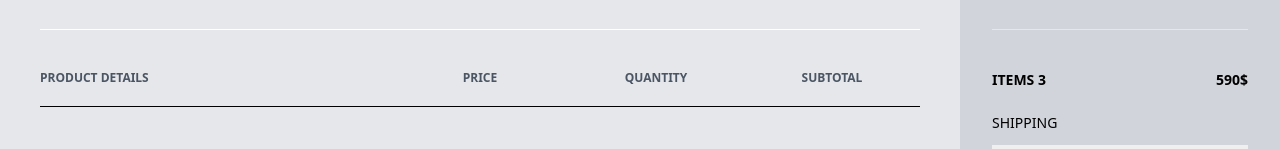
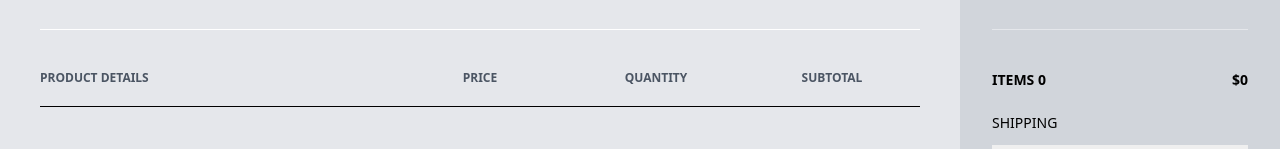
Before and after one commit to Red4lpha/Shopping-Cart-Project, a React (Create React App) app: page /cart in a window 1280 px wide. Shown: the part 191-340 px from the top of the page. Built offline with nearby package versions, Linux system fonts and the light colour scheme.

Commit message:
Added functionality to ITEM count on the Order Summary section Added functionality to total item cost on the Order Summary section

```diff
--- a/src/components/Cart.js
+++ b/src/components/Cart.js
@@ -1,8 +1,20 @@
-import React from 'react'
+import React, { useEffect, useState } from 'react'
+import { NavLink } from 'react-router-dom';
 import CartCard from './CartCard'
+import ShopItems from './ShopItems';
 
 const Cart = (props) => {
     let length = props.cartItems.length;
+    const [totalCost, setTotalCost] = useState(0);
+
+    useEffect(() => {
+        let total = 0;
+        props.cartItems.map(item => {
+            total += ShopItems[item.itemIndex].price * item.quantity;
+            //console.log(total);
+        });
+        setTotalCost(total);
+    },[props.cartItems]);
     return (
         <div className="container mx-auto mt-10">
             <div className="flex shadow-md my-10">
@@ -22,16 +34,16 @@ const Cart = (props) => {
                         <CartCard item={item} index={index} handleRemove={props.handleRemove}
                         handleIncrement={props.handleIncrement} handleDecrement={props.handleDecrement}/>
                     ))}
-                    <a href="#" className="flex font-semibold text-indigo-600 text-sm mt-10">
+                    <NavLink to="/shop" className="flex font-semibold text-indigo-600 text-sm mt-10">
                         <svg className="fill-current mr-2 text-indigo-600 w-4" viewBox="0 0 448 512"><path d="M134.059 296H436c6.627 0 12-5.373 12-12v-56c0-6.627-5.373-12-12-12H134.059v-46.059c0-21.382-25.851-32.09-40.971-16.971L7.029 239.029c-9.373 9.373-9.373 24.569 0 33.941l86.059 86.059c15.119 15.119 40.971 4.411 40.971-16.971V296z"/></svg>
                         Continue Shopping
-                    </a>
+                    </NavLink>
                 </section>
             <aside id="summary" className="bg-gray-300 w-1/4 px-8 py-10">
                 <h1 className="font-semibold text-2xl border-b pb-8">Order Summary</h1>
                 <div className="flex justify-between mt-10 mb-5">
-                    <span className="font-semibold text-sm uppercase">Items 3</span>
-                    <span className="font-semibold text-sm">590$</span>
+                    <span className="font-semibold text-sm uppercase">Items {length}</span>
+                    <span className="font-semibold text-sm">${totalCost}</span>
                 </div>
                 <div>
                 <label className="font-medium inline-block mb-3 text-sm uppercase">Shipping</label>
```
